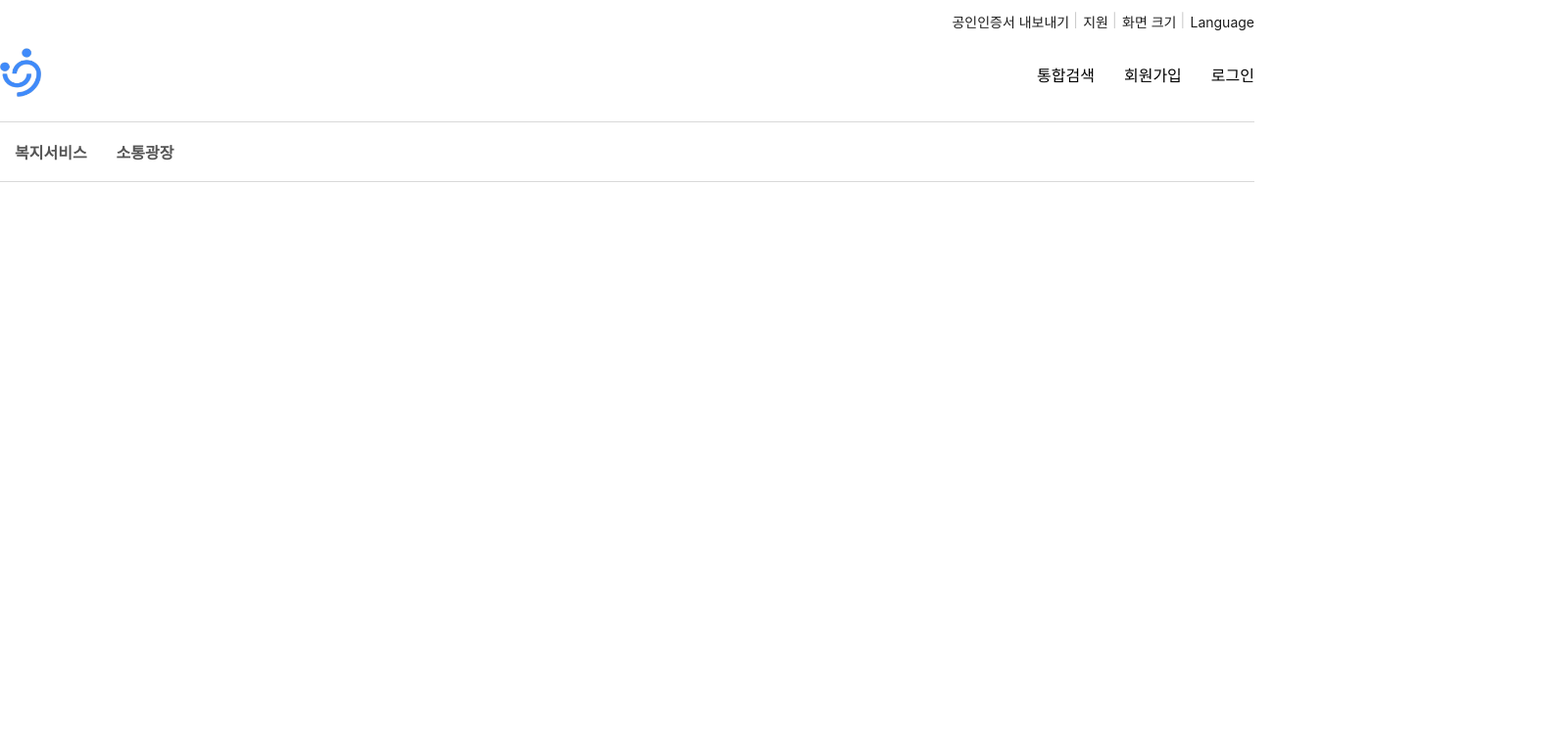
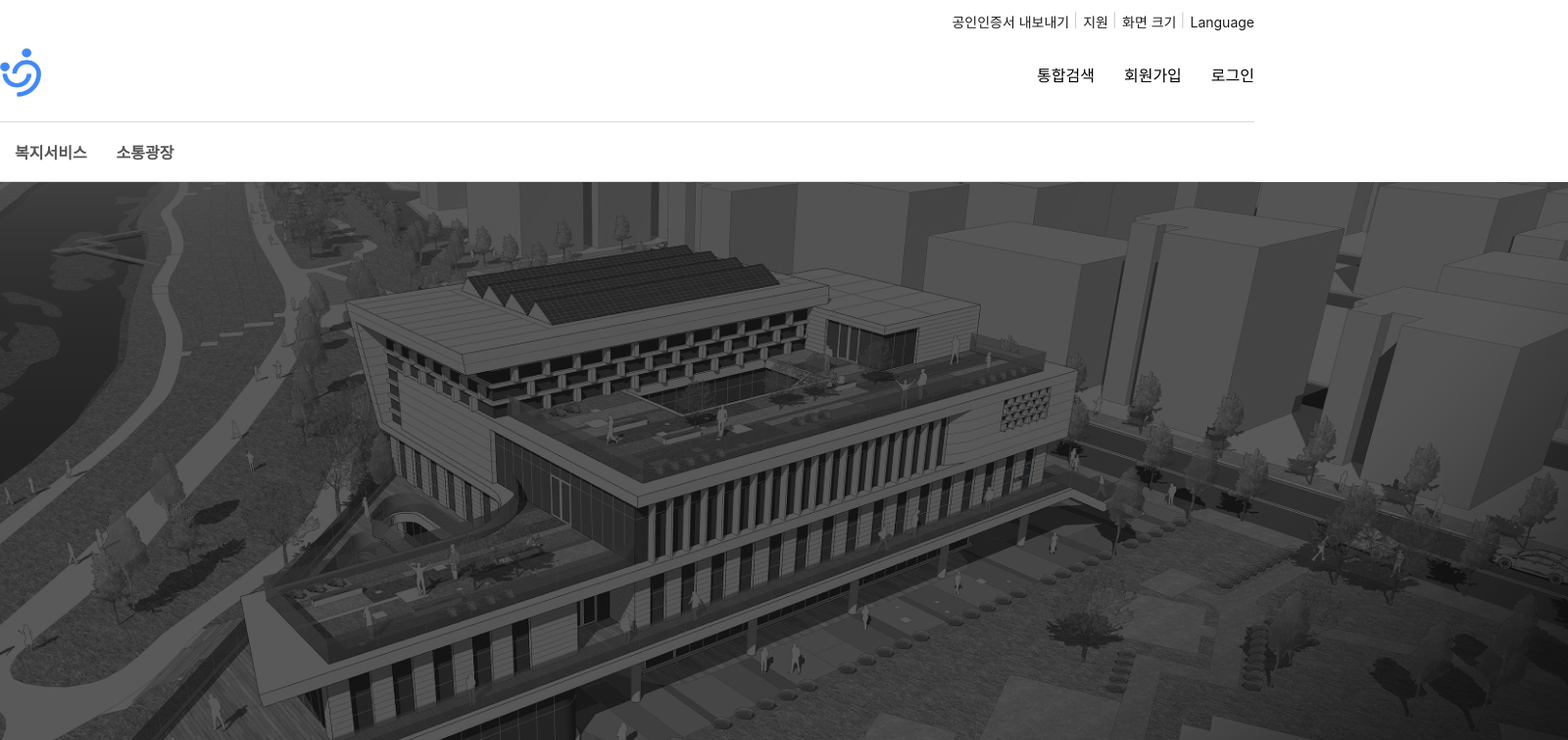
Before and after one commit to 2th-project/2th-project-FE, a React (Create React App) app: page / in a window 1280 px wide. Shown: the top 756 px of the page at 98% size, 1600 px wide, since content can reach past the window. Built offline with nearby package versions, Linux system fonts and the light colour scheme.

Commit message:
메인베너폴더 생성 및 이미지 삽입

```diff
--- a/src/App.js
+++ b/src/App.js
@@ -1,14 +1,14 @@
 import { createBrowserRouter, RouterProvider } from "react-router-dom";
 import Community from "./pages/community/Community";
-import Home from "./pages/main/Home";
 import Header from "./components/Header";
+import Main from "./pages/main/Main";
 
 const router = createBrowserRouter([
   {
     path: "/",
     element: <Header />,
     children: [
-      { path: "/", element: <Home /> },
+      { path: "/", element: <Main /> },
       { path: "community", element: <Community /> },
     ],
   },
--- a/src/components/Header.js
+++ b/src/components/Header.js
@@ -1,5 +1,6 @@
 import React from "react";
 import styles from "./Header.module.css";
+import { Outlet } from "react-router-dom";
 
 const Header = () => {
   return (
@@ -35,6 +36,7 @@ const Header = () => {
       </nav>
 
       <hr className={styles.divider} />
+      <Outlet />
     </header>
   );
 };
--- a/src/pages/main/Home.js
+++ /dev/null
@@ -1,7 +0,0 @@
-import React from "react";
-
-const Home = () => {
-  return <div></div>;
-};
-
-export default Home;
--- /dev/null
+++ b/src/pages/main/Main.js
@@ -0,0 +1,14 @@
+import React from "react";
+import MainBanner from "./MainBanner";
+
+const Main = () => {
+  return (
+    <>
+      <main>
+        <MainBanner />
+      </main>
+    </>
+  );
+};
+
+export default Main;
--- /dev/null
+++ b/src/pages/main/MainBanner.js
@@ -0,0 +1,16 @@
+import React from "react";
+import styles from "./MainBanner.module.css";
+
+const MainBanner = () => {
+  return (
+    <div className={styles.mainBanner}>
+      <img
+        src="/assets/mainBanner.png"
+        alt="메인배너"
+        className={styles.mainBannerImage}
+      />
+    </div>
+  );
+};
+
+export default MainBanner;
```
Also changed, not shown: public/assets/mainbanner.png (added), src/pages/main/MainBanner.module.css (added).
